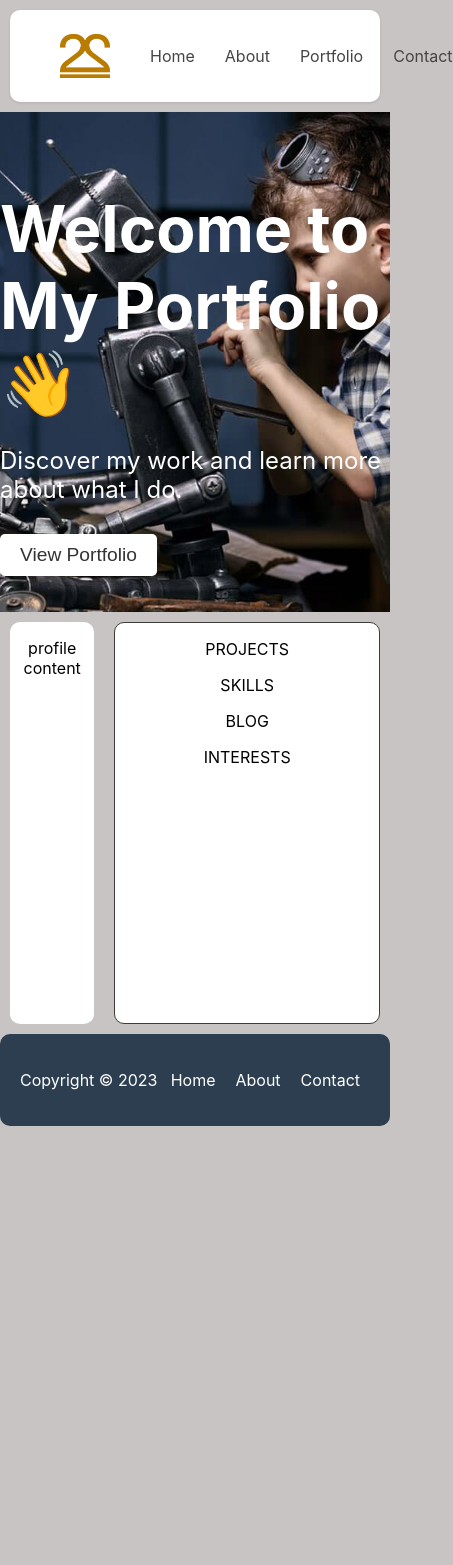
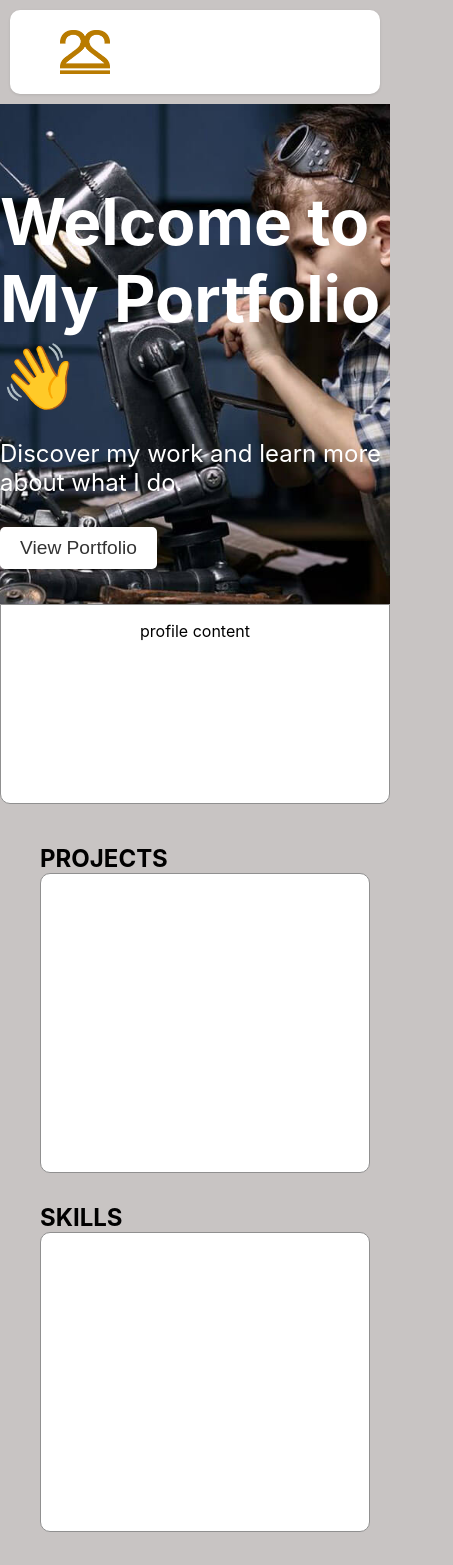
Before and after one commit to esmond-adjei/portfolio-website, a React (Create React App) app in the folder portfolio-front/: page / in a window 390 px wide. Shown: the top 1565 px of the page, 453 px wide, since content can reach past the window. Before the commit the page ends 1126 px from the top, so only its background shows below. Built offline with nearby package versions, Linux system fonts and the light colour scheme.

Commit message:
modified:   portfolio-front/src/components/Content.js 	modified:   portfolio-front/src/components/Footer.js 	modified:   portfolio-front/src/style/component-styles/Content.css 	modified:   portfolio-front/src/style/component-styles/Footer.css 	modified:   portfolio-front/src/style/utility.css

```diff
--- a/portfolio-front/src/components/Content.js
+++ b/portfolio-front/src/components/Content.js
@@ -16,17 +16,17 @@ function MainContent() {
             </div>
 
             <div className='content__column'>
+                    <h2>PROJECTS</h2>
                 <div className='content__projects'>
-                    <p>PROJECTS</p>
                 </div>
+                    <h2>SKILLS</h2>
                 <div className='content__skills'>
-                    <p>SKILLS</p>
                 </div>
+                    <h2>BLOG</h2>
                 <div className='content__blog'>
-                    <p>BLOG</p>
                 </div>
+                    <h2>INTERESTS</h2>
                 <div className='content__interests'>
-                    <p>INTERESTS</p>
                 </div>
             </div>
         </div>
--- a/portfolio-front/src/components/Footer.js
+++ b/portfolio-front/src/components/Footer.js
@@ -2,13 +2,13 @@ import React from 'react';
 
 function Footer() {
     return (
-        <footer className="footer">
+        <footer>
             <div className="footer__content">
                 <p>Copyright © 2023</p>
                 <ul className="footer__links">
-                    <li><a href="/">Home</a></li>
-                    <li><a href="/about">About</a></li>
-                    <li><a href="/contact">Contact</a></li>
+                    <li><a href="/#">Home</a></li>
+                    <li><a href="/#">About</a></li>
+                    <li><a href="/#">Contact</a></li>
                 </ul>
             </div>
         </footer>
--- a/portfolio-front/src/style/component-styles/Content.css
+++ b/portfolio-front/src/style/component-styles/Content.css
@@ -2,11 +2,6 @@
     display: flex;
     justify-content: space-around;
     min-height: 50vh;
-}
-
-.main-content > div {
-    min-width: 10vh;
-    background-color: #fff;
 }
 
 .profile__column, .content__column {
@@ -17,11 +12,26 @@
 .profile__column {
     width: 20%;
     background-color: #fff;
+    border: 1px solid var(--dark-grey);
 }
 
 .content__column {
     width: 80%;
-    border: 1px solid #3d3d3d;
+    padding: 0 30px;
+    text-align: left;
+    /* border: 1px solid #3d3d3d; */
+}
+
+.content__column > div {
+    margin-bottom: 30px;
+    min-height: 300px;
+    border-radius: 10px;
+    background-color: #fff;
+    border: 1px solid var(--dark-grey);
+}
+
+.content__column > h2 {
+    margin: 0;
 }
 
 /* .profile__column {
@@ -75,14 +85,24 @@
     font-size: 16px;
     margin-bottom: 10px;
 }
+*/
 
 @media (max-width: 767px) {
-    .profile__column {
-        order: 2;
-        margin-top: 30px;
+    .main-content {
+        flex-direction: column;
     }
 
-    .content__column {
-        order: 1;
+    .profile__column, .content__column {
+        width: 100%;
     }
-} */
+
+    .profile__column {
+        height: 200px;
+        margin: 0 0 30px 0;
+        border-radius: 0 0 10px 10px;
+    }
+
+    nav ul {
+        display: none;
+    }
+}
--- a/portfolio-front/src/style/component-styles/Footer.css
+++ b/portfolio-front/src/style/component-styles/Footer.css
@@ -1,18 +1,17 @@
-.footer {
-    color: #fff;
-    padding: 20px;
-    text-align: center;
-    bottom: 0;
-    width: 100%;
-    background-color: #2c3e50;
+footer {
+    padding: 10px;
 }
 
 .footer__content {
+    padding: 20px;
+
+    color: #fff;
+    background-color: #2c3e50;
+
     display: flex;
     justify-content: space-between;
     align-items: center;
-    max-width: 800px;
-    margin: 0 auto;
+
 }
 
 .footer__links {
--- a/portfolio-front/src/style/utility.css
+++ b/portfolio-front/src/style/utility.css
@@ -1,5 +1,5 @@
 header,
-footer {
+.footer__content {
     border-radius: 10px;
 }
 
```
